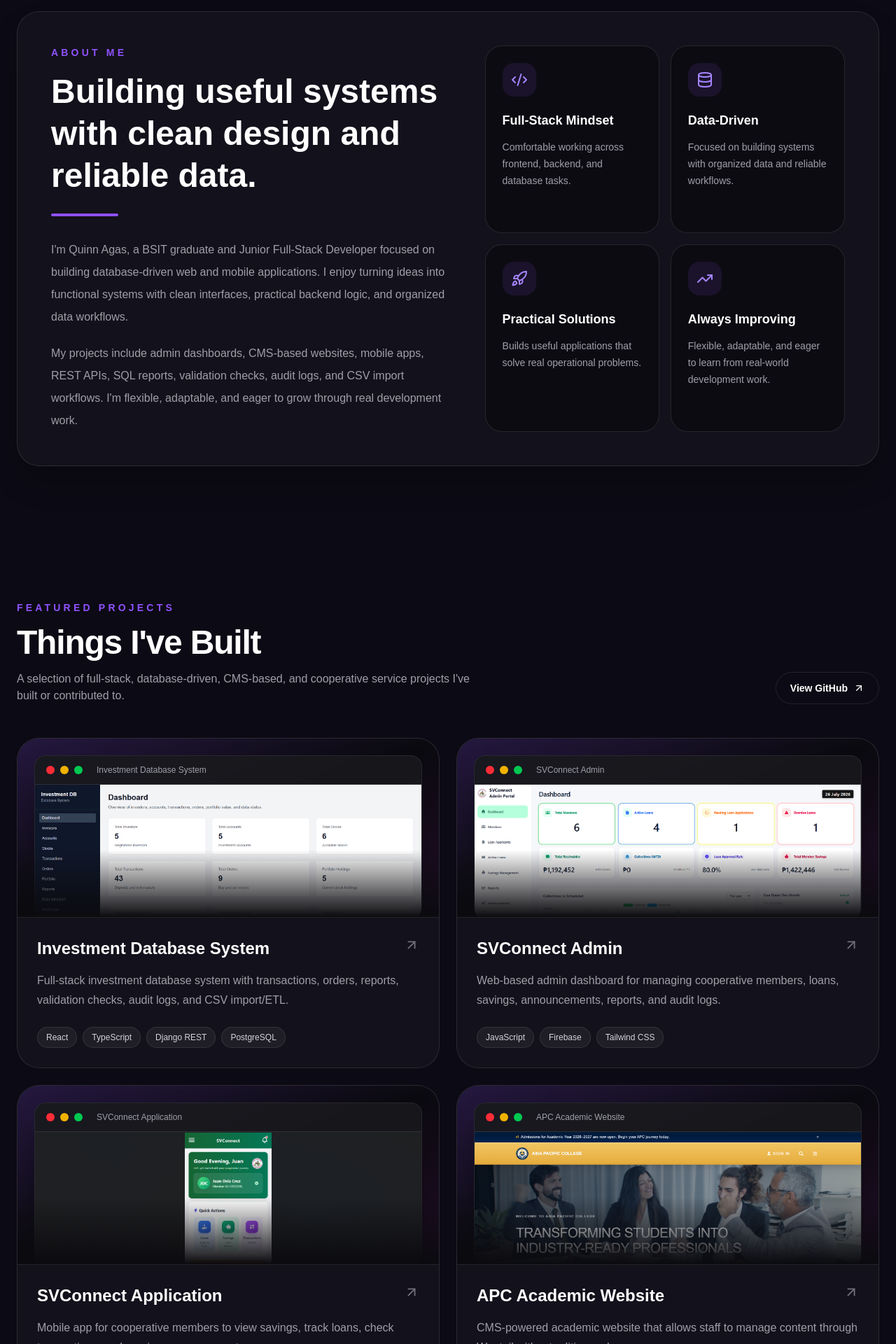
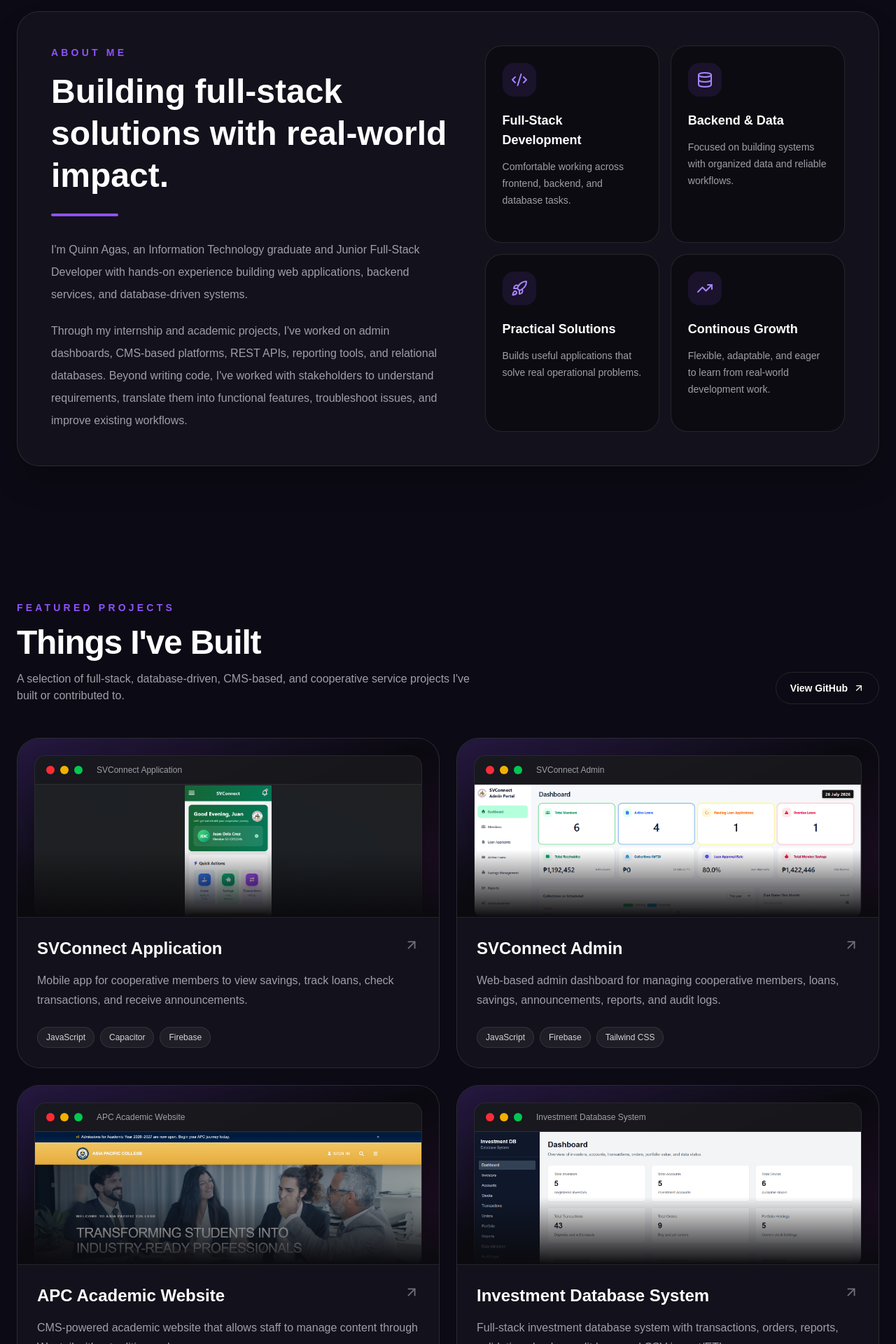
Before and after one commit to quintuckyy/Portfolio, a Next.js app: page / in a window 1280 px wide. Shown: the part 880-2800 px from the top of the page at 70% size. Built offline with nearby package versions, Linux system fonts and the light colour scheme.

Commit message:
Revise displayed data

```diff
--- a/components/About.tsx
+++ b/components/About.tsx
@@ -3,13 +3,13 @@ import { Code2, Database, Rocket, TrendingUp } from "lucide-react";
 const highlights = [
   {
     icon: Code2,
-    title: "Full-Stack Mindset",
+    title: "Full-Stack Development",
     description:
       "Comfortable working across frontend, backend, and database tasks.",
   },
   {
     icon: Database,
-    title: "Data-Driven",
+    title: "Backend & Data",
     description:
       "Focused on building systems with organized data and reliable workflows.",
   },
@@ -21,7 +21,7 @@ const highlights = [
   },
   {
     icon: TrendingUp,
-    title: "Always Improving",
+    title: "Continous Growth",
     description:
       "Flexible, adaptable, and eager to learn from real-world development work.",
   },
@@ -38,24 +38,23 @@ export default function About() {
             </p>
 
             <h2 className="max-w-3xl text-4xl font-bold leading-tight md:text-5xl">
-              Building useful systems with clean design and reliable data.
+              Building full-stack solutions with real-world impact.
             </h2>
 
             <div className="mt-6 h-1 w-24 rounded-full bg-violet-500" />
 
             <p className="mt-8 max-w-2xl text-base leading-8 text-zinc-400">
-              I&apos;m Quinn Agas, a BSIT graduate and Junior Full-Stack
-              Developer focused on building database-driven web and mobile
-              applications. I enjoy turning ideas into functional systems with
-              clean interfaces, practical backend logic, and organized data
-              workflows.
+              I'm Quinn Agas, an Information Technology graduate and Junior Full-Stack
+              Developer with hands-on experience building web applications, backend services,
+              and database-driven systems.
             </p>
 
             <p className="mt-5 max-w-2xl text-base leading-8 text-zinc-400">
-              My projects include admin dashboards, CMS-based websites, mobile
-              apps, REST APIs, SQL reports, validation checks, audit logs, and
-              CSV import workflows. I&apos;m flexible, adaptable, and eager to
-              grow through real development work.
+              Through my internship and academic projects, I've worked on admin dashboards,
+              CMS-based platforms, REST APIs, reporting tools, and relational databases.
+              Beyond writing code, I've worked with stakeholders to understand requirements,
+              translate them into functional features, troubleshoot issues, and improve existing
+              workflows.
             </p>
           </div>
 
--- a/components/Hero.tsx
+++ b/components/Hero.tsx
@@ -33,7 +33,7 @@ export default function Hero() {
         >
           <div className="mb-6 inline-flex items-center gap-2 rounded-full border border-white/10 bg-white/5 px-4 py-2 text-sm text-zinc-300">
             <Sparkles size={16} className="text-violet-500" />
-            Developer · Problem Solver · Lifelong Learner
+            Developer · Problem Solver · Continuous Learner
           </div>
 
           <h1 className="max-w-4xl text-5xl font-bold leading-tight tracking-tight md:text-7xl">
@@ -46,8 +46,8 @@ export default function Hero() {
           </h1>
 
           <p className="mt-6 max-w-2xl text-lg leading-8 text-zinc-400">
-            I build database-driven web and mobile applications with clean UI,
-            practical backend systems, and modern developer workflows.
+            I build full-stack, database-driven applications with intuitive interfaces, reliable
+            backend systems, and modern development pracitces.
           </p>
 
           <div className="mt-8 flex flex-wrap items-center gap-3">
--- a/components/Skills.tsx
+++ b/components/Skills.tsx
@@ -11,6 +11,7 @@ import {
   SiPostgresql,
   SiPython,
   SiReact,
+  SiNodedotjs,
   SiSupabase,
   SiTailwindcss,
   SiTypescript,
@@ -34,6 +35,7 @@ const skillIcons: Record<string, IconType | LucideIcon> = {
   Django: SiDjango,
   "Django REST Framework": SiDjango,
   Python: SiPython,
+  "Node.js": SiNodedotjs,
   "REST APIs": Globe,
   PostgreSQL: SiPostgresql,
   MySQL: SiMysql,
@@ -56,12 +58,12 @@ export default function Skills() {
           </p>
 
           <h2 className="text-4xl font-bold tracking-tight md:text-5xl">
-            Technologies I Work With
+            My Full-Stack Toolkit
           </h2>
 
           <p className="mt-4 max-w-2xl text-zinc-400">
-            A focused stack for building full-stack applications, database-driven
-            systems, CMS websites, and modern web interfaces.
+            Technologies I use to build full-stack applications, backend services,
+            database-driven systems, and modern web experiences.
           </p>
         </div>
 
--- a/data/portfolio.ts
+++ b/data/portfolio.ts
@@ -16,13 +16,14 @@ export const techChips = [
 
 export const projects = [
   {
-    title: "Investment Database System",
+    title: "SVConnect Application",
     description:
-      "Full-stack investment database system with transactions, orders, reports, validation checks, audit logs, and CSV import/ETL.",
-    tags: ["React", "TypeScript", "Django REST", "PostgreSQL"],
-    github: "https://github.com/quintuckyy/Investment-Database-System",
-    image: "/images/projects/investment-database.png",
+      "Mobile app for cooperative members to view savings, track loans, check transactions, and receive announcements.",
+    tags: ["JavaScript", "Capacitor", "Firebase"],
+    github: "https://github.com/quintuckyy/Application-SVConnect",
+    image: "/images/projects/svconnect-app.png",
   },
+
   {
     title: "SVConnect Admin",
     description:
@@ -31,14 +32,7 @@ export const projects = [
     github: "https://github.com/quintuckyy/Admin-SVConnect",
     image: "/images/projects/svconnect-admin.png",
   },
-  {
-    title: "SVConnect Application",
-    description:
-      "Mobile app for cooperative members to view savings, track loans, check transactions, and receive announcements.",
-    tags: ["JavaScript", "Capacitor", "Firebase"],
-    github: "https://github.com/quintuckyy/Application-SVConnect",
-    image: "/images/projects/svconnect-app.png",
-  },
+
   {
     title: "APC Academic Website",
     description:
@@ -47,11 +41,22 @@ export const projects = [
     github: "https://github.com/quintuckyy/APC_Website_Wagtail",
     image: "/images/projects/apc-website.png",
   },
+
+  {
+    title: "Investment Database System",
+    description:
+      "Full-stack investment database system with transactions, orders, reports, validation checks, audit logs, and CSV import/ETL.",
+    tags: ["React", "TypeScript", "Django REST", "PostgreSQL"],
+    github: "https://github.com/quintuckyy/Investment-Database-System",
+    image: "/images/projects/investment-database.png",
+  },
+
+
 ];
 
 export const skills = {
-  Frontend: ["React", "Next.js", "TypeScript", "Tailwind CSS", "JavaScript"],
-  Backend: ["Django", "Django REST Framework", "Python", "REST APIs"],
+  Frontend: ["React", "Next.js", "TypeScript", "JavaScript", "Tailwind CSS"],
+  Backend: ["Python", "Django", "Django REST Framework","Node.js", "REST APIs"],
   Database: ["PostgreSQL", "MySQL", "SQL", "Firestore"],
   Tools: ["Git", "GitHub", "Docker", "Firebase", "Supabase"],
 
```
